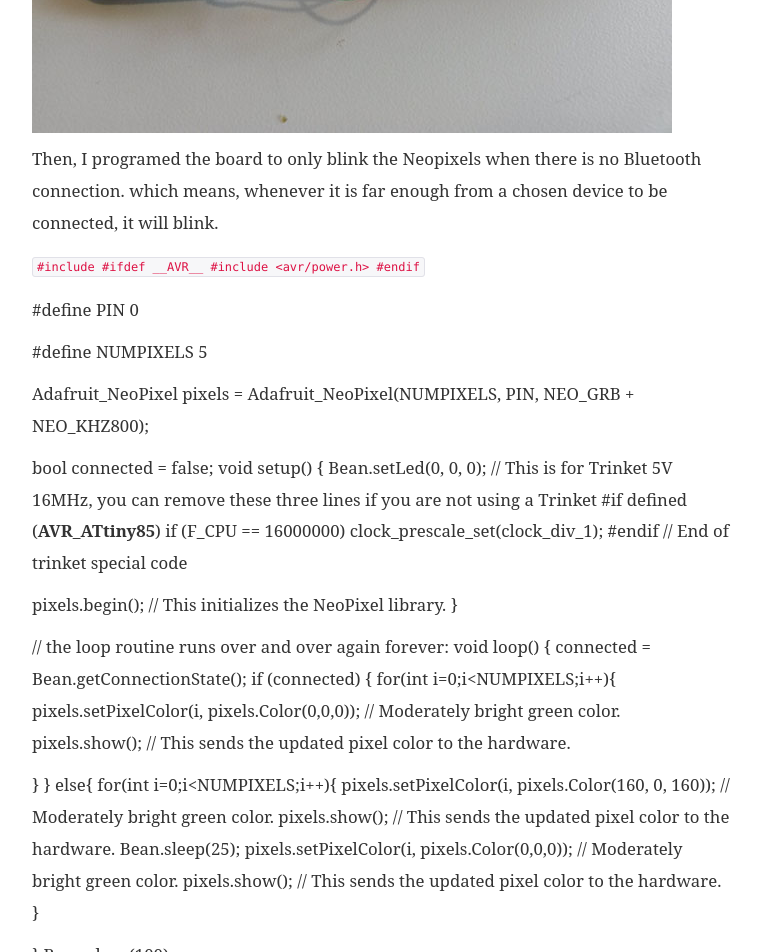
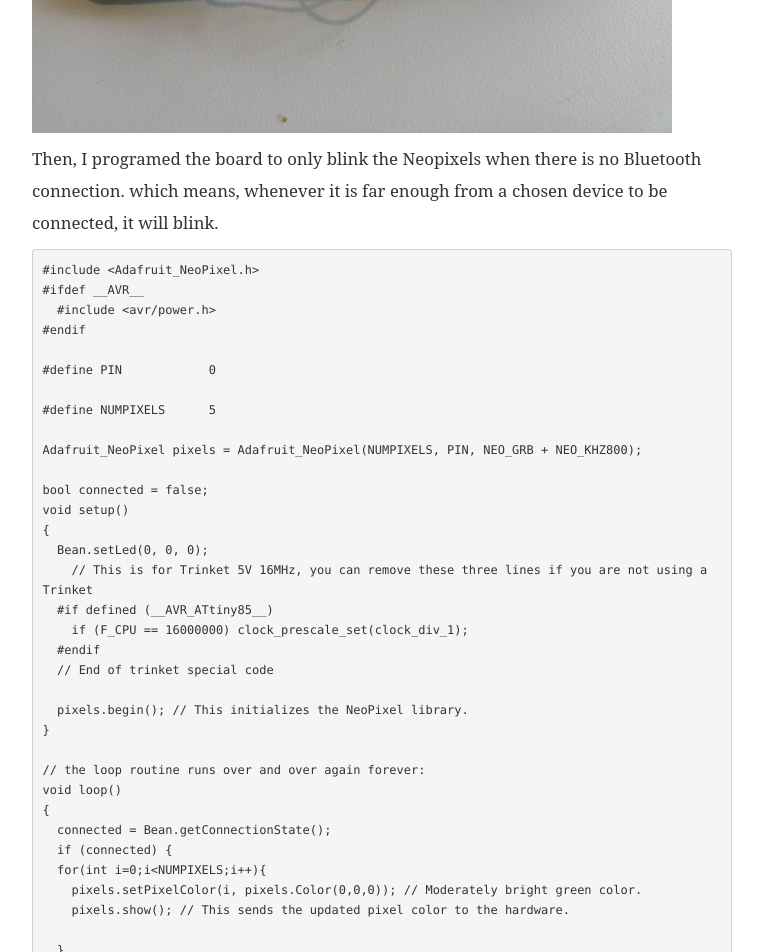
Before and after one commit to jasrub/indistinguishableFrom-MAS.s65, a Jekyll site: the page built from _posts/2016-04-16-remeberaball.md, in a window 1280 px wide and 1400 px high, scrolled down 2805 px. Shown: the top 952 px of the window, without its empty margins (258-1021 px from the left). Built offline with Jekyll 4.4.1, drawn with Linux system fonts in a browser that asks for light colours; some web fonts are replaced; some of the changed text lies outside the part shown.

Commit message:
change name

````diff
--- a/_posts/2016-04-16-remeberaball.md
+++ b/_posts/2016-04-16-remeberaball.md
@@ -9,8 +9,7 @@
 
 I've decided to make a Harry Potter Remembeall
 
-** 'It's a Remembrall!' he [Neville] explained. 'Gran knows I forget things – this tells you if there's something you've forgotten to do. Look, you hold it tight like this and if it turns red – oh…' His face fell, because the Remembrall had suddenly glowed scarlet, '… you've forgotten something…'
-**
+**'It's a Remembrall!' he [Neville] explained. 'Gran knows I forget things – this tells you if there's something you've forgotten to do. Look, you hold it tight like this and if it turns red – oh…' His face fell, because the Remembrall had suddenly glowed scarlet, '… you've forgotten something…'**
 
 (From Harry Potter and the Philosopher’s Stone, Chapter Nine)
 
@@ -40,7 +39,7 @@
 
 Then, I programed the board to only blink the Neopixels when there is no Bluetooth connection. which means, whenever it is far enough from a chosen device to be connected, it will blink.
 
-<code>
+```
 #include <Adafruit_NeoPixel.h>
 #ifdef __AVR__
   #include <avr/power.h>
@@ -88,7 +87,7 @@
   }
    Bean.sleep(100);
 }
-</code>
+```
 
 I then just covered the Light blue bean with a plastic bag, to give it a smoke effect, and put it inside the clear ball.
 
````
